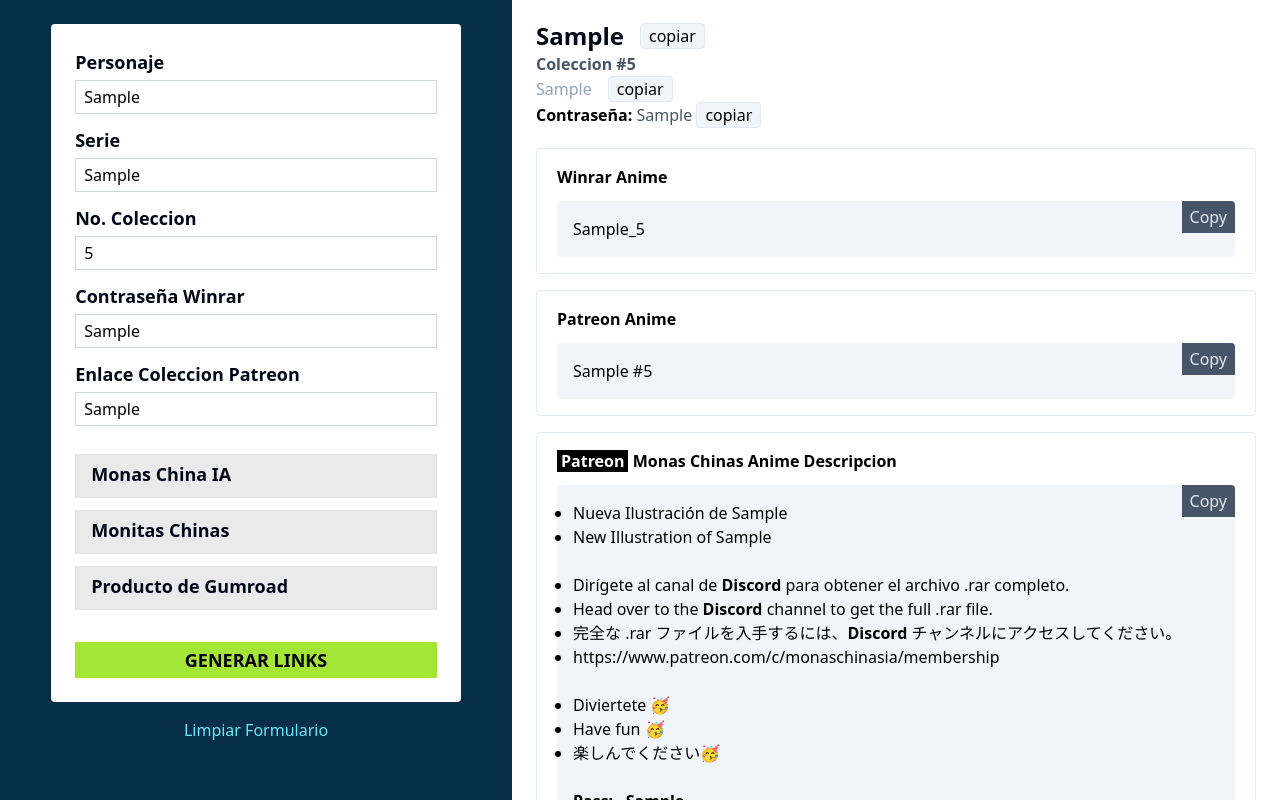
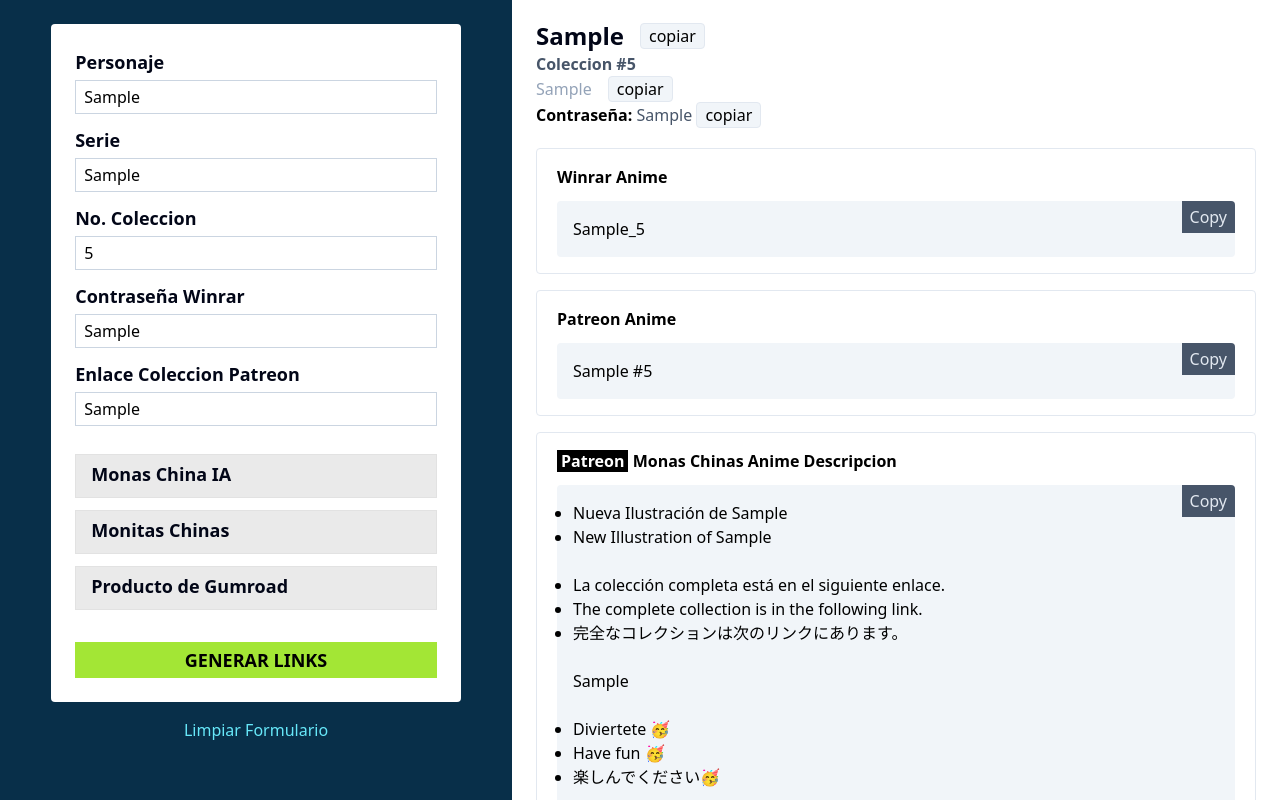
Before and after one commit to cesarpgasuz/copy-links, a React (Vite) app: page / in a window 1280 px wide. Both pictures are taken after typing "Sample", "Sample", "5", "Sample", "Sample" into the empty fields and a click on the input "Generar Links". Built offline with nearby package versions, Linux system fonts and the light colour scheme.

Commit message:
condicion para mostrar enlace de mega

```diff
--- a/src/components/Formulario.jsx
+++ b/src/components/Formulario.jsx
@@ -114,7 +114,7 @@
 
                 <div className={`flex flex-col gap-3 py-4 ${styles.opciones}`}>
                     <div className={`flex items-center gap-3 ${ia ? styles.active : ''}`}>
-                        <label htmlFor="monasia" className="font-bold text-slate-950 text-lg mb-1 block w-full h-full">Monas China IA</label>
+                        <label htmlFor="monasia" className="font-bold text-slate-950 text-lg mb-1 block w-full h-full hover:cursor-pointer">Monas China IA</label>
                         <input
                             id="monasia"
                             type="checkbox"
@@ -125,7 +125,7 @@
                     </div>
 
                     <div className={`flex items-center gap-3 ${monitas ? styles.active : ''}`}>
-                        <label htmlFor="monitasia" className="font-bold text-slate-950 text-lg mb-1 block w-full h-full">Monitas Chinas</label>
+                        <label htmlFor="monitasia" className="font-bold text-slate-950 text-lg mb-1 block w-full h-full hover:cursor-pointer">Monitas Chinas</label>
                         <input
                             id="monitasia"
                             type="checkbox"
@@ -136,7 +136,7 @@
                     </div>
 
                     <div className={`flex items-center gap-3 ${isChecked ? styles.active : ''}`}>
-                        <label htmlFor="gumroad" className="font-bold text-slate-950 text-lg mb-1 block w-full h-full">Producto de Gumroad</label>
+                        <label htmlFor="gumroad" className="font-bold text-slate-950 text-lg mb-1 block w-full h-full hover:cursor-pointer">Producto de Gumroad</label>
                         <input
                             id="gumroad"
                             type="checkbox"
--- a/src/components/Listado.jsx
+++ b/src/components/Listado.jsx
@@ -231,6 +231,7 @@
                                                 <li>New Illustration of {mayusculas(nombre)}</li>
                                             </ul>
                                             <br />
+
                                             <ul className='list-disc'>
                                                 <li>Dirígete al canal de <strong>Discord</strong> para obtener el archivo .rar completo.</li>
                                                 <li>Head over to the <strong>Discord</strong> channel to get the full .rar file.</li>
@@ -288,12 +289,23 @@
                                                 <li>New Illustration of {mayusculas(nombre)}</li>
                                             </ul>
                                             <br />
-                                            <ul className='list-disc'>
-                                                <li>Dirígete al canal de <strong>Discord</strong> para obtener el archivo .rar completo.</li>
-                                                <li>Head over to the <strong>Discord</strong> channel to get the full .rar file.</li>
-                                                <li>完全な .rar ファイルを入手するには、<strong>Discord</strong> チャンネルにアクセスしてください。</li>
-                                                <li>https://www.patreon.com/c/monaschinasia/membership</li>
-                                            </ul>
+                                            {enlacePatreon ? (
+                                                <>
+                                                    <ul className='list-disc'>
+                                                        <li>La colección completa está en el siguiente enlace.</li>
+                                                        <li>The complete collection is in the following link.</li>
+                                                        <li>完全なコレクションは次のリンクにあります。</li>
+                                                    </ul>
+                                                    <br />
+                                                    <h3>{enlacePatreon}</h3>
+                                                </>) : (<ul className='list-disc'>
+                                                    <li>Dirígete al canal de <strong>Discord</strong> para obtener el archivo .rar completo.</li>
+                                                    <li>Head over to the <strong>Discord</strong> channel to get the full .rar file.</li>
+                                                    <li>完全な .rar ファイルを入手するには、<strong>Discord</strong> チャンネルにアクセスしてください。</li>
+                                                    <li>https://www.patreon.com/c/monitaschinas92/membership</li>
+                                                </ul>)}
+
+
                                             <br />
                                             <ul className='list-disc'>
                                                 <li>Diviertete 🥳</li>
@@ -301,7 +313,8 @@
                                                 <li>楽しんでください🥳</li>
                                             </ul>
                                             <br />
-                                            <strong>Pass: &nbsp; {contrasena}</strong>
+                                            <h4></h4>
+                                            <strong>Pass: 👉 &nbsp; {contrasena}</strong>
                                             <br />
 
                                         </div>
```
